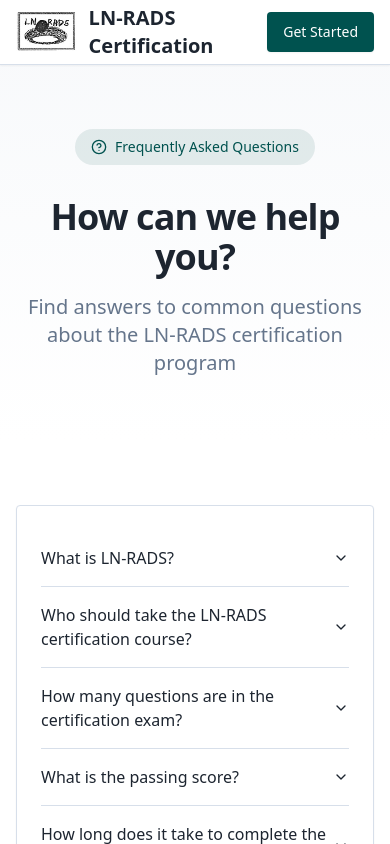
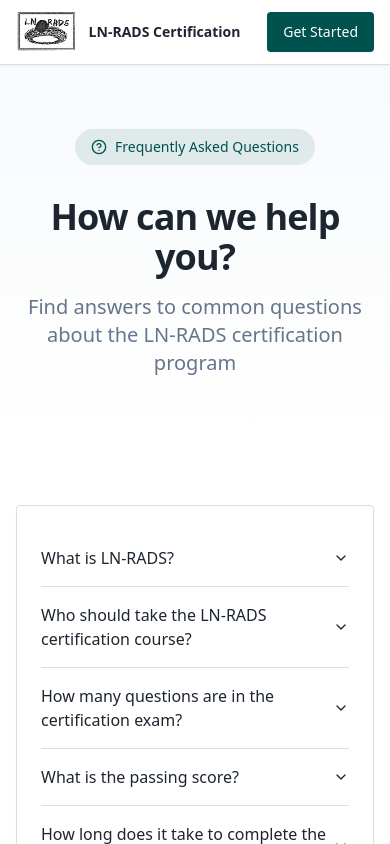
Before and after one commit to dominik-olsz/ln-rads-cert, a React (Vite) app: page /faq in a window 390 px wide. Shown: the top 844 px of the page. Built offline with nearby package versions, Linux system fonts and the light colour scheme; the HTML template or start-up script is replaced by a standard one.

Commit message:
Refactor: Adjust text size on mobile

```diff
--- a/src/components/Navbar.tsx
+++ b/src/components/Navbar.tsx
@@ -34,7 +34,7 @@ const Navbar = () => {
       <div className="container mx-auto px-4 h-16 flex items-center justify-between">
         <Link to="/" className="flex items-center gap-3">
           <img src={lnradsLogo} alt="LN-RADS" className="h-10 w-auto" />
-          <span className="font-bold text-xl">LN-RADS Certification</span>
+          <span className="font-bold text-sm md:text-xl">LN-RADS Certification</span>
         </Link>
 
         <div className="hidden md:flex items-center gap-6">
```
